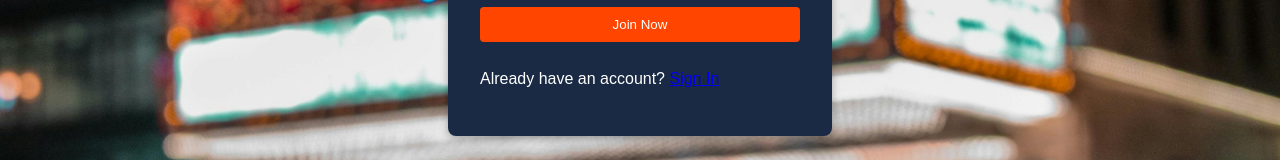
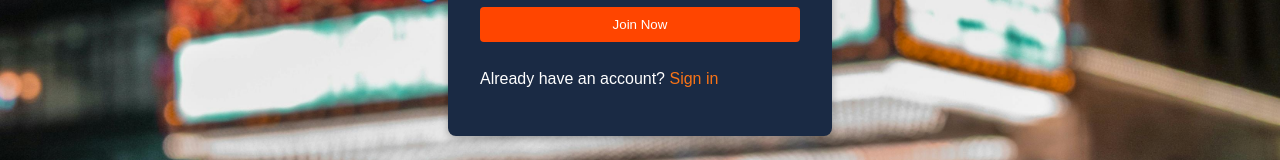
Before and after one commit to maxwellkiplagat/Movie_clubb, a React (Create React App) app in the folder frontend/: page /register in a window 1280 px wide. Shown: the part 557-717 px from the top of the page. Built offline with nearby package versions, Linux system fonts and the light colour scheme.

Commit message:
Sign-In link in the Join Community form page style updated

```diff
--- a/frontend/src/features/pages/Register.jsx
+++ b/frontend/src/features/pages/Register.jsx
@@ -85,8 +85,11 @@ const Register = () => {
           {isLoading ? 'Joining...' : 'Join Now'}
         </button>
 
-        <p>
-          Already have an account? <Link to="/login">Sign In</Link>
+        <p className="text-sm text-gray-300 text-center mt-4">
+          Already have an account?{' '}
+          <a href="/login" className="sign-in-link">
+          Sign in
+          </a>
         </p>
       </form>
     </div>
--- a/frontend/src/styles.css
+++ b/frontend/src/styles.css
@@ -198,7 +198,16 @@ body {
 .join-link:hover {
   color: #fb3c78;
 }
+.sign-in-link {
+  color: #f97316;
+  text-decoration: none;
+  font-weight: 500;
+  transition: color 0.3s ease;
+}
 
+.sign-in-link:hover {
+  color: #fb3c78;
+}
 .feed-list {
   display: flex;
   flex-direction: column;
```
